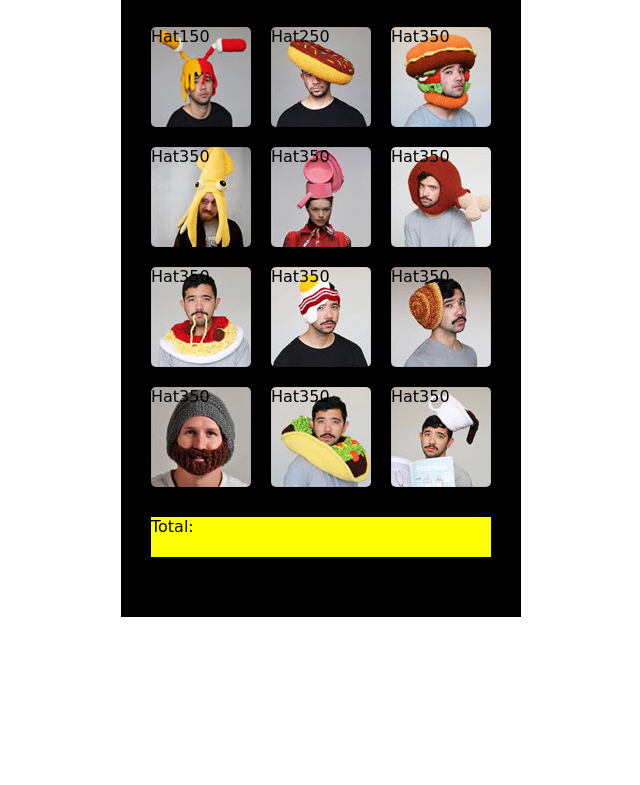
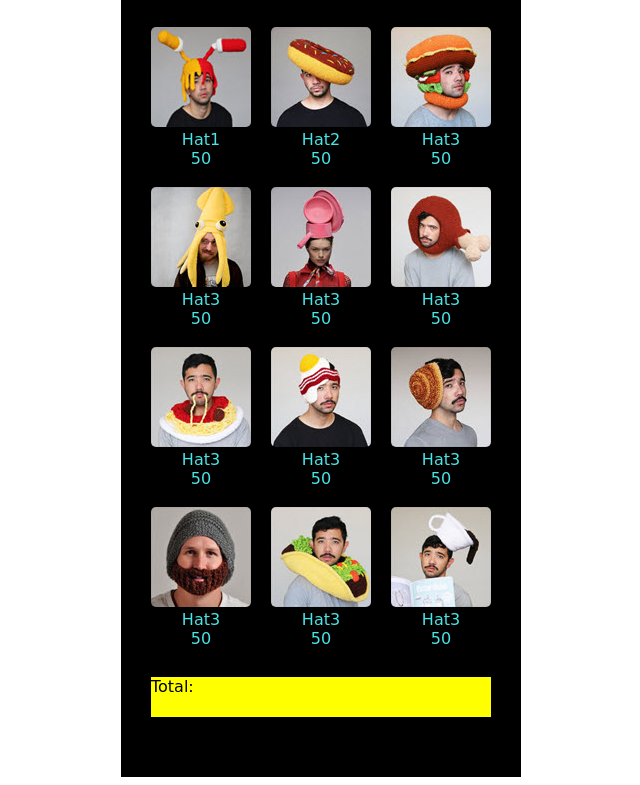
Before and after one commit to habeezzy/POSWebsite, a plain HTML site: page index.html in a window 1280 px wide. Shown: the part 81-866 px from the top of the page, without its empty margins (319-959 px from the left). Before the commit the page ends 800 px from the top, so only its background shows below. Drawn offline with nearby package versions, Linux system fonts and the light colour scheme; a web font is replaced by a local one.

Commit message:
item display and styling

```diff
--- a/script.js
+++ b/script.js
@@ -26,47 +26,42 @@ $(document).ready(function() {
   }
   //Creating objects
   const one = new objectCreator("Hat1","Formal","Its real nice.", 50);
-  $("#i1").text(one.name + one.price);
+  $("#i1").html("<p>" + one.name + "<br/>" + one.price + "<p>");
 
   const two = new objectCreator("Hat2","Formal","Its real nice.", 50);
-  $("#i2").text(two.name + two.price);
+  $("#i2").html("<p>" + two.name + "<br/>" + two.price + "<p>");
 
   const three = new objectCreator("Hat3","Formal","Its real nice.", 50);
-  $("#i3").text(three.name + three.price);
+  $("#i3").html("<p>" + three.name + "<br/>" + three.price + "<p>");
 
   const four = new objectCreator("Hat3","Formal","Its real nice.", 50);
-  $("#i4").text(four.name + four.price);
+  $("#i4").html("<p>" + four.name + "<br/>" + four.price + "<p>");
 
   const five = new objectCreator("Hat3","Formal","Its real nice.", 50);
-  $("#i5").text(five.name + five.price);
+  $("#i5").html("<p>" + five.name + "<br/>" + five.price + "<p>");
 
   const six = new objectCreator("Hat3","Formal","Its real nice.", 50);
-  $("#i6").text(six.name + six.price);
+  $("#i6").html("<p>" + six.name + "<br/>" + six.price + "<p>");
 
   const seven = new objectCreator("Hat3","Formal","Its real nice.", 50);
-  $("#i7").text(seven.name + seven.price);
+  $("#i7").html("<p>" + seven.name + "<br/>" + seven.price + "<p>");
 
   const eight = new objectCreator("Hat3","Formal","Its real nice.", 50);
-  $("#i8").text(eight.name + eight.price);
+  $("#i8").html("<p>" + eight.name + "<br/>" + eight.price + "<p>");
 
   const nine = new objectCreator("Hat3","Formal","Its real nice.", 50);
-  $("#i9").text(nine.name + nine.price);
+  $("#i9").html("<p>" + nine.name + "<br/>" + nine.price + "<p>");
 
   const ten = new objectCreator("Hat3","Formal","Its real nice.", 50);
-  $("#i10").text(ten.name + ten.price);
+  $("#i10").html("<p>" + ten.name + "<br/>" + ten.price + "<p>");
 
   const eleven = new objectCreator("Hat3","Formal","Its real nice.", 50);
-  $("#i11").text(eleven.name + eleven.price);
+  $("#i11").html("<p>" + eleven.name + "<br/>" + eleven.price + "<p>");
 
   const twelve = new objectCreator("Hat3","Formal","Its real nice.", 50);
-  $("#i12").text(twelve.name + twelve.price);
+  $("#i12").html("<p>" + twelve.name + "<br/>" + twelve.price + "<p>");
 
   var price;
-  var itemText = $("#i1").text();
-
-  console.log(itemText);
-  itemText.css("color", "red");
-
 
 $(".wrap").on("click", function() {
   $("#info_popup").show(300);
--- a/stylesheet.css
+++ b/stylesheet.css
@@ -66,6 +66,15 @@
   background-color: white;
   border-radius: 5px;
   font-family: 'Contrail One', cursive;
+  margin-bottom: 40px;
+  text-align: center;
+}
+
+.item p {
+  color: #4ae4e4;
+  margin-top: 103px;
+
+
 }
 
 #info_popup {
```
